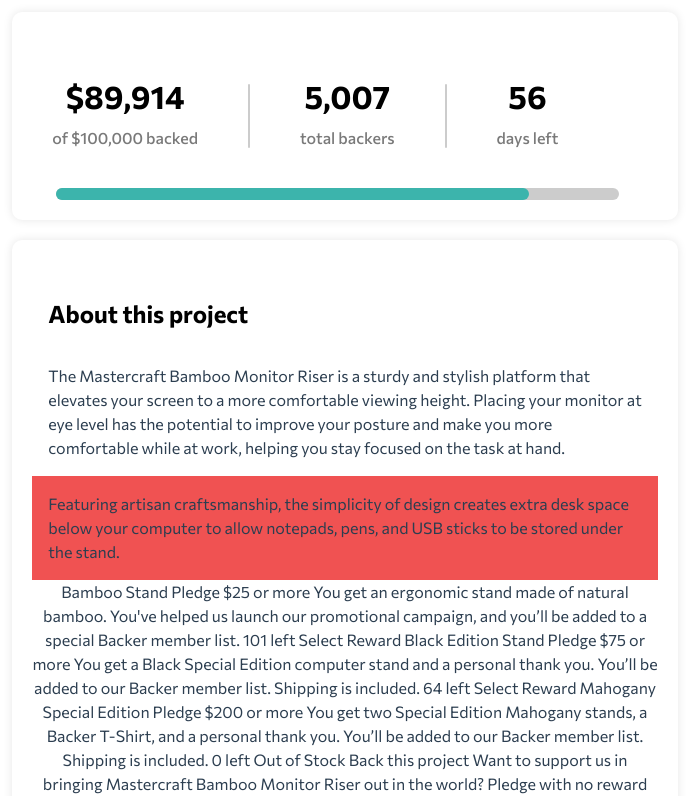
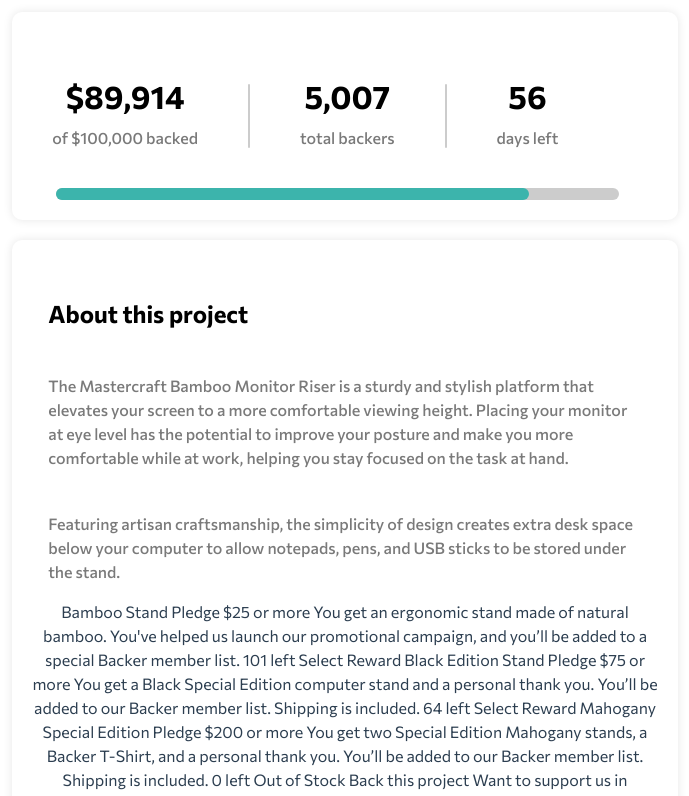
Before and after one commit to CHEGEBB/Mastering-Vue-Journey, a Vue app in the folder crowdfunding-product-page-main/: page / in a window 1280 px wide. Shown: the part 532-1328 px from the top of the page, without its empty margins (295-984 px from the left). Built offline with nearby package versions, Linux system fonts and the light colour scheme.

Commit message:
Refactor header styling in App.vue: Update about section with padding and font styling

```diff
--- a/crowdfunding-product-page-main/src/App.vue
+++ b/crowdfunding-product-page-main/src/App.vue
@@ -71,7 +71,7 @@
       your monitor at eye level has the potential to improve your posture and make you
       more comfortable while at work, helping you stay focused on the task at hand.
       </p>
-       <p class="text-left p-4 bg-red-500 w-full">
+       <p class="text-left p-4">
         Featuring artisan craftsmanship, the simplicity of design creates extra desk space
       below your computer to allow notepads, pens, and USB sticks to be stored under the
       stand.
@@ -287,4 +287,10 @@
   color: hsl(0, 0%, 0%);
   margin: 20px 0 0 0;
 }
+.about p{
+  font-size: 1rem;
+  font-weight: 500;
+  color: hsl(0, 0%, 48%);
+  margin: 10px 0 0 0;
+}
 </style>
```
